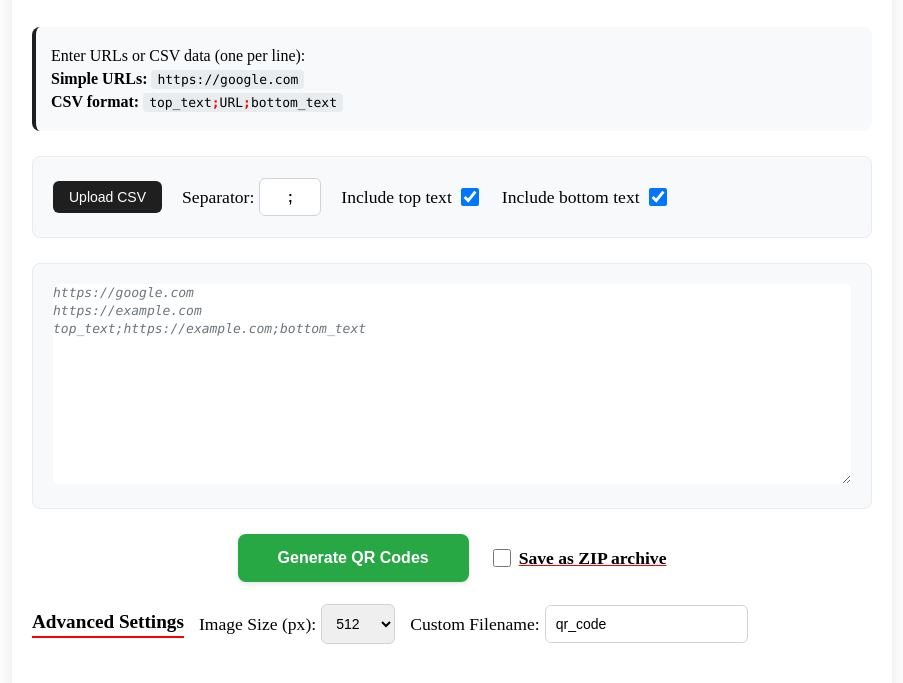
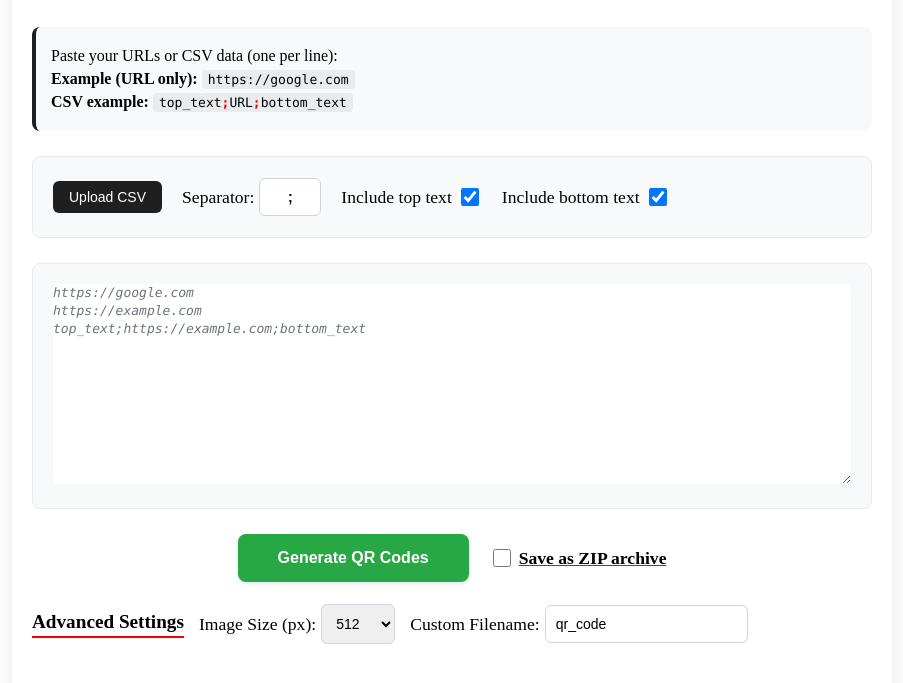
Before and after one commit to Tuchnyak/extension_qrcodebulk, a website with bundled scripts: page src/bulk.html in a window 1280 px wide. Shown: the part 85-768 px from the top of the page, without its empty margins (188-1091 px from the left). Built offline with nearby package versions, Linux system fonts and the light colour scheme.

Commit message:
refactor: Refine UI texts for better clarity and user experience
- Changed "Enter URLs or CSV data" to "Paste your URLs or CSV data".
- Changed "Simple URLs:" to "Example (URL only):".
- Changed "CSV format:" to "CSV example:".
- Reverted "Enable top label" to "Include top text".
- Reverted "Enable bottom label" to "Include bottom text".

```diff
--- a/src/bulk.html
+++ b/src/bulk.html
@@ -18,9 +18,9 @@
 
         <!-- Instructions -->
         <div class="instructions">
-            <p>Enter URLs or CSV data (one per line):</p>
-            <p><strong>Simple URLs:</strong> <code>https://google.com</code></p>
-            <p><strong>CSV format:</strong> <code>top_text<span class="separator-highlight">;</span>URL<span
+            <p>Paste your URLs or CSV data (one per line):</p>
+            <p><strong>Example (URL only):</strong> <code>https://google.com</code></p>
+            <p><strong>CSV example:</strong> <code>top_text<span class="separator-highlight">;</span>URL<span
                         class="separator-highlight">;</span>bottom_text</code></p>
         </div>
 
```
